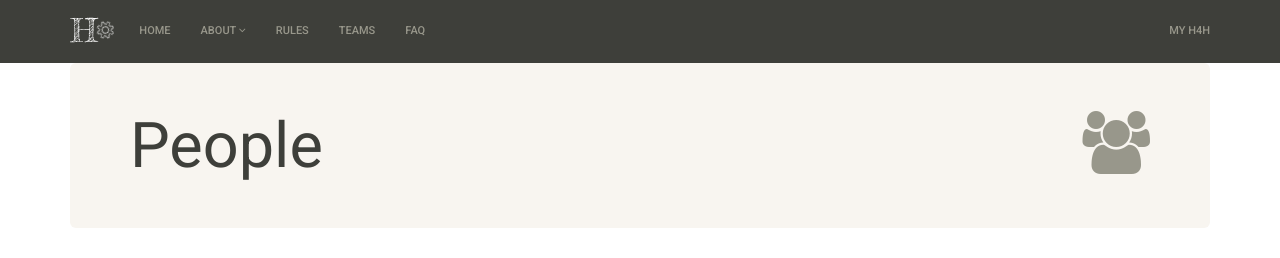
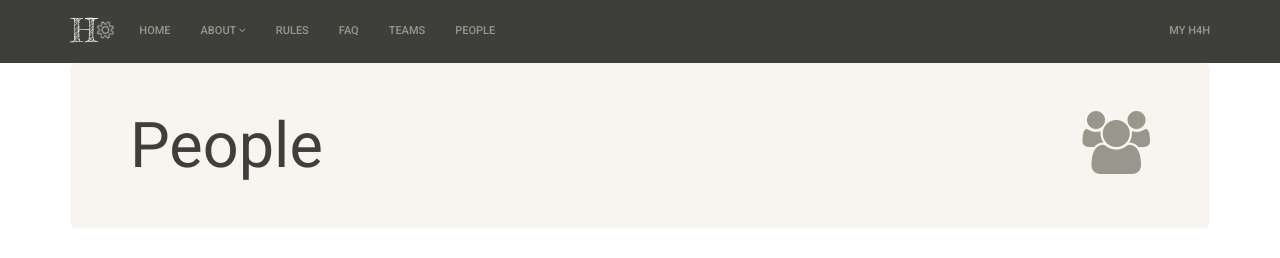
Before and after one commit to cmpsci-goldnjub/app, a Django app: template project/profiles/templates/profiles/profile_list.html in a window 1280 px wide. Shown: the top 258 px of the page. Run offline with Django 3.2, Linux system fonts and the light colour scheme; the template is opened without the code that fills it, so the values that code supplies are empty; style sheets or scripts are compiled from the project's sources; parts of the project's set-up code (start-up, migrations or seed data) failed here and were passed over; some libraries are stand-ins or nearby versions.

Commit message:
Add a link for profiles

```diff
--- a/project/templates/navbar.html
+++ b/project/templates/navbar.html
@@ -25,8 +25,9 @@
           </ul>
         </li>
         <li id="rules-nav"><a href="/rules/">Rules</a></li>
-        <li id="teams-nav"><a href="/teams/">Teams</a></li>
         <li id="faq-nav"><a href="/faq/">FAQ</a></li>
+        <li id="teams-nav"><a href="{% url 'team_list' %}">Teams</a></li>
+        <li id="profiles-nav"><a href="{% url 'profile_list' %}">People</a></li>
       </ul>
 
       <ul class="nav navbar-nav navbar-right">
```
